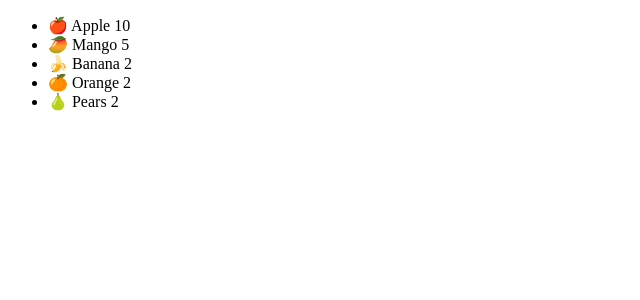
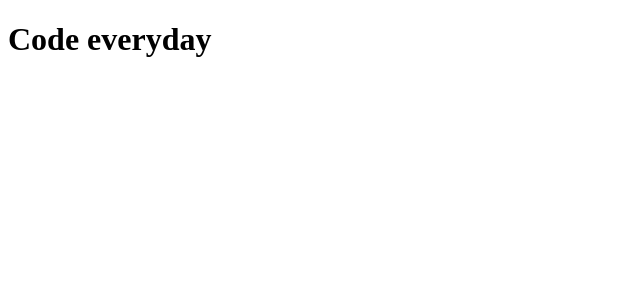
Before and after one commit to Heidi4/react-beginner-coourse, a React (Vite) app: page / in a window 1280 px wide. Shown: the top 300 px of the page, without its empty margins (0-640 px from the left). Built offline with nearby package versions, Linux system fonts and the light colour scheme.

Commit message:
Rendering Conditional components

```diff
--- a/src/App.jsx
+++ b/src/App.jsx
@@ -1,9 +1,9 @@
-import Fruits from "./components/Fruits";
+import Conditional from "./components/Conditional";
 function App() {
 
   return (
     <div className="App">
-      <Fruits/>
+      <Conditional/>
     </div>
   );
 }
--- /dev/null
+++ b/src/components/Code.jsx
@@ -0,0 +1,9 @@
+import React from 'react'
+
+function Code() {
+  return (
+    <div><h1>Code everyday</h1></div>
+  )
+}
+
+export default Code
--- /dev/null
+++ b/src/components/Conditional.jsx
@@ -0,0 +1,14 @@
+import React from "react";
+import Welcome from "./Welcome";
+import Code from "./Code";
+
+function Conditional() {
+  const display = false;
+  if (display) {
+return <Welcome></Welcome>
+  } else {
+    return <Code></Code>
+  }
+}
+
+export default Conditional;
--- /dev/null
+++ b/src/components/Welcome.jsx
@@ -0,0 +1,9 @@
+import React from 'react'
+
+function Welcome() {
+  return (
+    <div><h1>You are Welcome</h1></div>
+  )
+}
+
+export default Welcome
```
